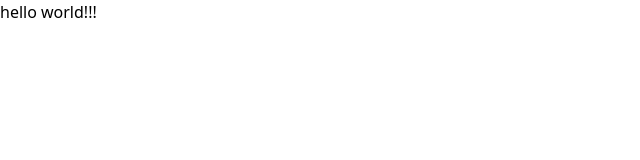
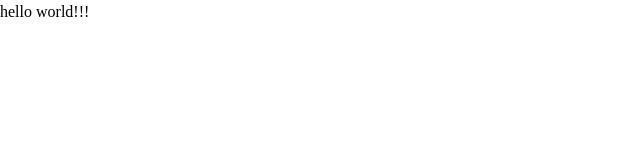
Before and after one commit to v4u-dev/ngt, an Angular app: page / in a window 1280 px wide. Shown: the top 160 px of the page, without its empty margins (0-640 px from the left). Built offline with nearby package versions, Linux system fonts and the light colour scheme.

Commit message:
tailwind config is udpated

```diff
--- a/tailwind.config.js
+++ b/tailwind.config.js
@@ -2,7 +2,70 @@ module.exports = {
     purge: [],
     darkMode: false, // or 'media' or 'class'
     theme: {
-        extend: {},
+
+        // screen sizes
+        screens: {
+            sm: '480px',
+            md: '768px',
+            lg: '976px',
+            xl: '1440px',
+        },
+
+        // colors for background , borders, text
+        colors: {
+            blue: '#0080F3',
+            green: '#2DCE89',
+            black: {
+                100: '#3A3939',
+                200: '#000000',
+            },
+            white: '#FFFFFF',
+            gray: {
+                100: '#EFEFEF',
+                200: '#949494',
+            },
+
+
+            //fontsizes
+
+            //box shadows
+            boxShadow: {
+                sm: '0 1px 2px 0 rgba(0, 0, 0, 0.05)',
+                DEFAULT: '0 1px 3px 0 rgba(0, 0, 0, 0.1), 0 1px 2px 0 rgba(0, 0, 0, 0.06)',
+                md: '0 4px 6px -1px rgba(0, 0, 0, 0.1), 0 2px 4px -1px rgba(0, 0, 0, 0.06)',
+                lg: '0 10px 15px -3px rgba(0, 0, 0, 0.1), 0 4px 6px -2px rgba(0, 0, 0, 0.05)',
+                xl: '0 20px 25px -5px rgba(0, 0, 0, 0.1), 0 10px 10px -5px rgba(0, 0, 0, 0.04)',
+                inner: 'inset 0 2px 4px 0 rgba(0, 0, 0, 0.06)',
+                none: 'none',
+            },
+
+            //opacity
+            opacity: {
+                '0': '0',
+                '20': '0.2',
+                '40': '0.4',
+                '60': '0.6',
+                '80': '0.8',
+                '100': '1',
+            },
+        },
+        extend: {
+            // Font family
+            fontFamily: {
+                sans: [
+                    'poppins'
+                ]
+            },
+            //Border radius
+            borderRadius: {
+                'none': '0',
+                'sm': '5px',
+                DEFAULT: '10px',
+                'lg': '15px',
+                'full': '20px',
+            },
+
+        },
     },
     variants: {
         extend: {},
```
